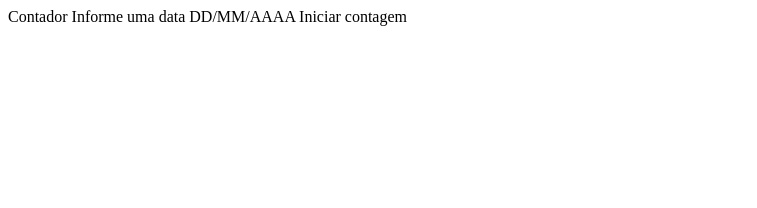
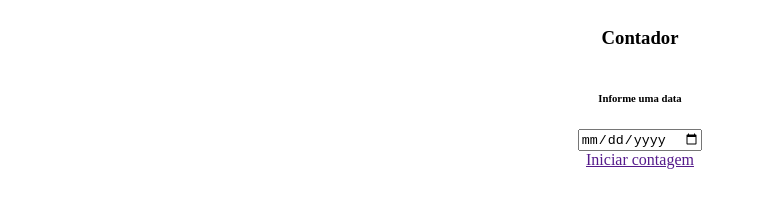
Before and after one commit to Rafael-doctom/contador, a plain HTML site: page index.html in a window 1280 px wide. Shown: the whole page, without its empty margins (0-757 px from the left). Drawn offline with Linux system fonts and the light colour scheme.

Commit message:
updating

```diff
--- a/index.html
+++ b/index.html
@@ -1,4 +1,42 @@
-Contador
+<!-- Contador
 Informe uma data
 DD/MM/AAAA
-Iniciar contagem
+Iniciar contagem -->
+
+
+<!DOCTYPE html>
+<html lang="pt-br">
+
+<head>
+    <link rel="stylesheet" href="style.css">
+    <meta charset="UTF-8">
+    <meta name="viewport" content="width=device-width, initial-scale=1.0">
+    <title>Contador | </title>
+</head>
+
+<body>
+
+
+    <div id="content">
+        <h3>Contador</h3>
+        <h6>Informe uma data</h6>
+        <label for="">
+            <input type="date" name="" id="">
+        </label>
+
+        <a href="" onclick="iniciarContagem()">
+            Iniciar contagem
+        </a>
+    </div>
+
+
+
+
+
+
+
+
+    <script src="script.js"></script>
+</body>
+
+</html>
--- /dev/null
+++ b/script.js
@@ -0,0 +1,7 @@
+function iniciarContagem(){
+
+
+
+
+
+}
--- /dev/null
+++ b/style.css
@@ -0,0 +1,6 @@
+#content{
+    text-align: center;
+    display: flex;
+    justify-content: center;
+    flex-direction: column;
+}
```
